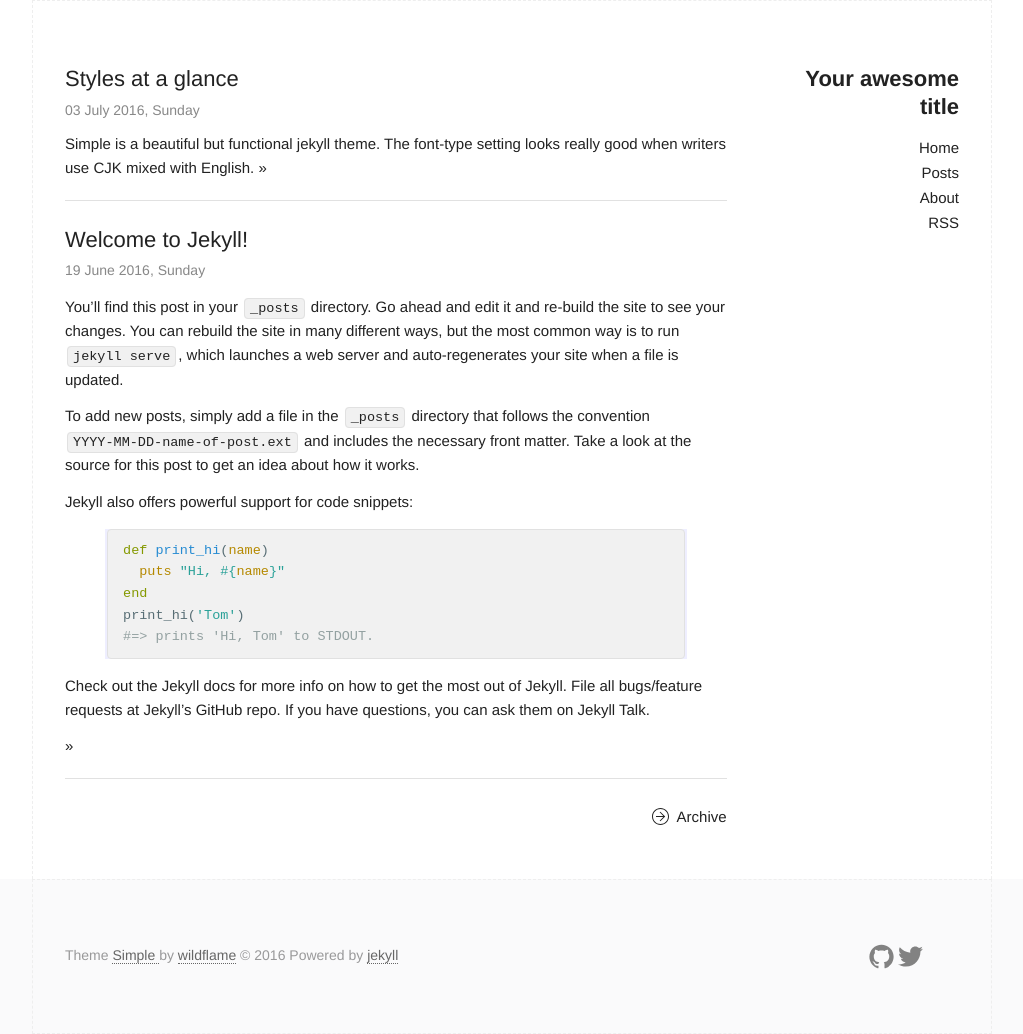
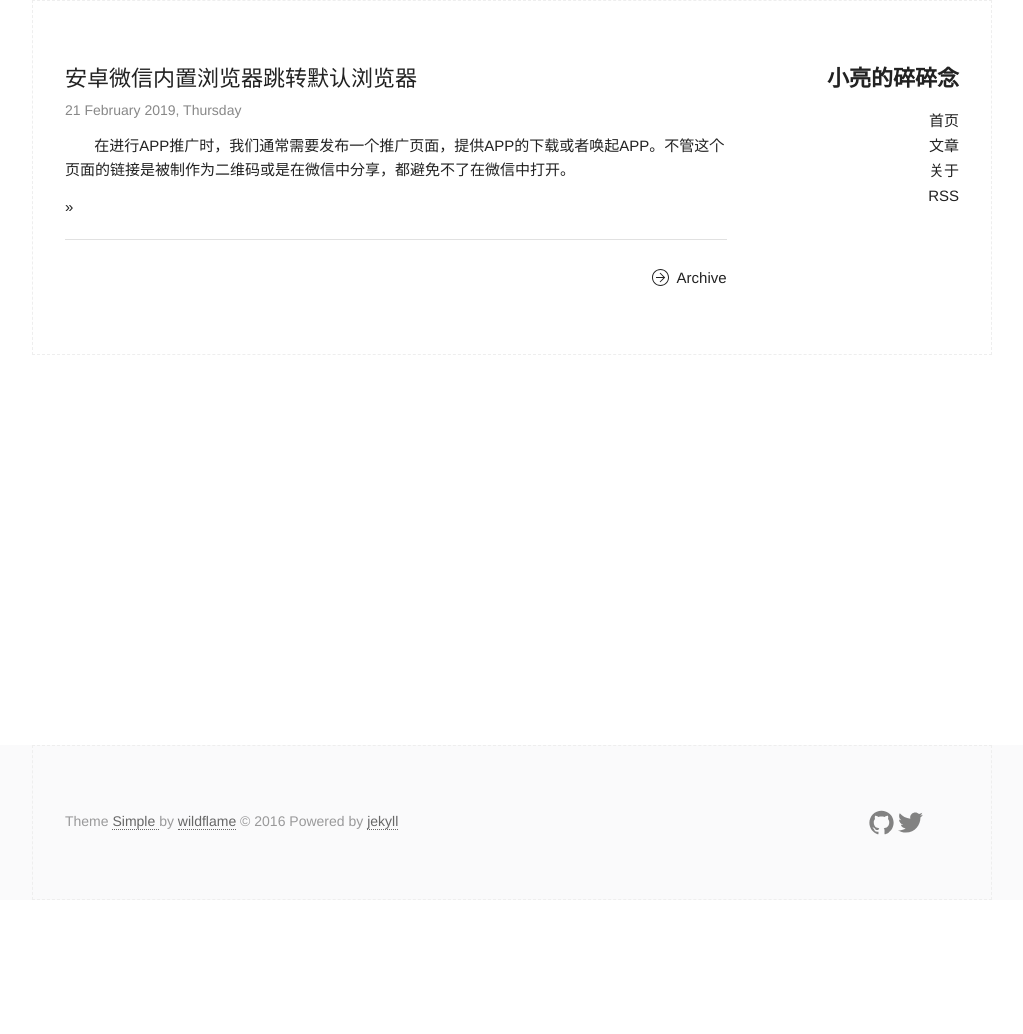
Before and after one commit to Snoopyjoy/blog, a Jekyll site: the page built from index.html, in a window 1280 px wide. Shown: the whole page, without its empty margins (128-1151 px from the left). Built offline with Jekyll 4.4.1, drawn with Linux system fonts in a browser that asks for light colours; after the commit the page ends 900 px from its top, so only the background shows below that.

Commit message:
'微信跳转浏览器'

````diff
--- a/_config.yml
+++ b/_config.yml
@@ -6,16 +6,14 @@
 # 'jekyll serve'. If you change this file, please restart the server process.
 
 # Site settings
-title: Your awesome title
-email: your-email@domain.com
+title: 小亮的碎碎念
+email: hel13140302@126.com
 description: > # this means to ignore newlines until "baseurl:"
-  Write an awesome description for your new site here. You can edit this
-  line in _config.yml. It will appear in your document head meta (for
-  Google search results) and in your feed.xml site description.
-baseurl: "/jekyll-simple" # the subpath of your site, e.g. /blog
-url: "http://wildflame.me" # the base hostname & protocol for your site
-twitter_username: Taffyer
-github_username:  wild-flame
+  工作学习中的心得记录。
+baseurl: "/blog" # the subpath of your site, e.g. /blog
+url: "http://hxl2lgy.top" # the base hostname & protocol for your site
+twitter_username: Shawn He
+github_username: Snoopyjoy
 
 # Build settings
 markdown: kramdown
--- a/_includes/author.html
+++ b/_includes/author.html
@@ -1,9 +1,9 @@
 <section class="author">
-  <div class="authorimage box" style="background: url({{site.baseurl}}/assets/img/Taffy.jpg)"></div>
+  <div class="authorimage box" style="background: url({{site.baseurl}}/assets/img/hxl.jpg)"></div>
   <div class="authorinfo box">
-    <p>Author | David Lin</p>
+    <p>Author | 何小亮</p>
     <p class="bio">
-      Currently a Ph.D. student in Singapore University of Technology and Design in the area of Human-Computer Interaction(HCI).
+      Node.js 全栈开发工程师.
     </p>
   </div>
 </section>
--- a/_includes/header.html
+++ b/_includes/header.html
@@ -17,9 +17,9 @@
     <div class="site-nav">
       <nav>
         <ul class="page-link">
-          <li><a href="{{ "/" | prepend: site.baseurl }}">Home</a></li>
-          <li><a href="{{ "/archive" | prepend: site.baseurl }}">Posts</a></li>
-          <li><a href="{{ "/about" | prepend: site.baseurl }}">About</a></li>
+          <li><a href="{{ "/" | prepend: site.baseurl }}">首页</a></li>
+          <li><a href="{{ "/archive" | prepend: site.baseurl }}">文章</a></li>
+          <li><a href="{{ "/about" | prepend: site.baseurl }}">关于</a></li>
           <li><a href="{{ "/feed.xml" | prepend: site.baseurl }}">RSS</a></li>
         </ul>
       </nav>
--- /dev/null
+++ b/_posts/2019-02-21-wechat-jump-to-browser.md
@@ -0,0 +1,44 @@
+---
+layout: post
+title:  "安卓微信内置浏览器跳转默认浏览器"
+date: 2019-02-21 16:43:26 +0800
+categories: web
+---
+&#160; &#160; &#160; &#160;在进行APP推广时，我们通常需要发布一个推广页面，提供APP的下载或者唤起APP。不管这个页面的链接是被制作为二维码或是在微信中分享，都避免不了在微信中打开。
+
+<!--description-->
+&#160; &#160; &#160; &#160;唤起APP可以通过浏览器中的scheme协议的URL来实现，但这种方式在微信浏览器中是无效的。
+
+&#160; &#160; &#160; &#160;在安卓中通过连接打开唤起APP是可以实现的。原理是利用微信对响应header中的Content-Disposition的逻辑处理。
+
+Node.js使用Express路由实现：
+```javascript
+    const express = require('express');
+    const router = express.Router();
+
+    /**
+    * @description 根据user-agent判断是否为来自微信的请求
+    * @param UA
+    * @returns {boolean}
+    */
+    function isWeixin(UA){
+      return /MicroMessenger/gi.test(UA);
+    }
+
+    router.get('/', function(req, res, next) {
+      if( isWeixin( req.headers['user-agent'] ) ){
+        //实测filename为baidu.apk时不会弹出应用宝弹窗
+        res.writeHead(206, { "Content-Type":"text/plain; charset=utf-8",
+        "Content-Disposition":"attachment;filename=baidu.apk" });
+        res.end();
+      }else{
+        //非微信浏览器中正常显示
+        res.writeHead(200);
+        res.end("test");
+      }
+    });
+    module.exports = router;
+```
+测试链接 `http://www.hxl2lgy.top/jump` 在微信中打开试试吧。
+
+IOS中还没仔细研究，最无奈的解决方案就是加图层引导用户点击右上角使用默认浏览器打开了。
````
Also changed, not shown: README.md, _drafts/2011-06-19-welcome-to-jekyll.markdown (renamed from _posts/2011-06-19-welcome-to-jekyll.markdown), _drafts/2016-07-03-styles-for-simple.md (renamed from _posts/2016-07-03-styles-for-simple.md), assets/img/Taffy.jpg (deleted), assets/img/hxl.jpg (added), 1 other file.
